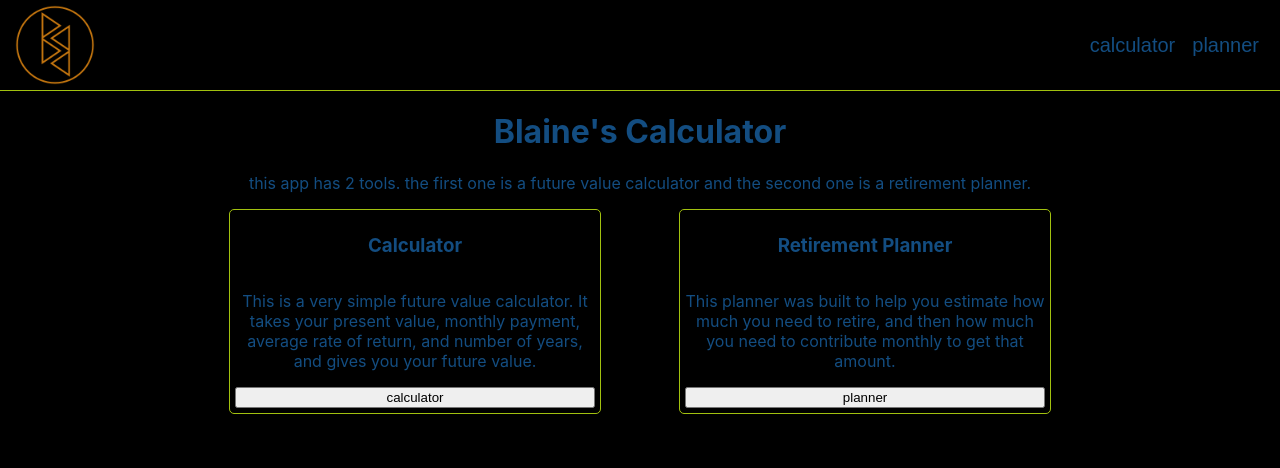
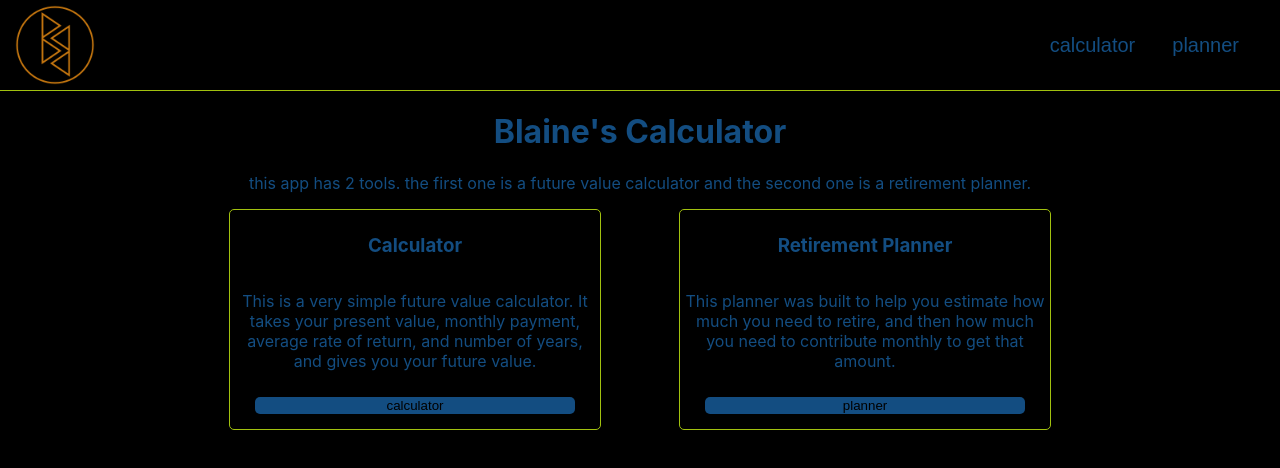
Before and after one commit to bquizza5/retirement_calculator, a React (Create React App) app in the folder front-end/: page / in a window 1280 px wide. Shown: the top 468 px of the page. Built offline with nearby package versions, Linux system fonts and the light colour scheme.

Commit message:
fixes (#42)
* updated

* updated

```diff
--- a/front-end/src/App.css
+++ b/front-end/src/App.css
@@ -52,6 +52,19 @@
   flex-direction: column;
   height: 100%;
   background-color: black;
+}
+
+input {
+  background-color: #134D81;
+  border: none;
+  border-radius: 5px;
+
+}
+button {
+  background-color: #134D81;
+  border: none;
+  border-radius: 5px;
+  margin: 10px 20px;
 }
 
 button:focus {
--- a/front-end/src/components/calculations.js
+++ b/front-end/src/components/calculations.js
@@ -17,7 +17,6 @@ export const FV = (pv, i, pmt, n) => {
     //years = years left until desired retirement date
     //inflation = average inflation
 export const retirementBalance = (allowance, rate, years, inflation) => {
-
     return (((allowance*12)/(rate/100))*(Math.pow((inflation/100 + 1), years))).toFixed(2)
 }
 
```
Also changed, not shown: 2 other files (tests, documents, lock files or other folders).
